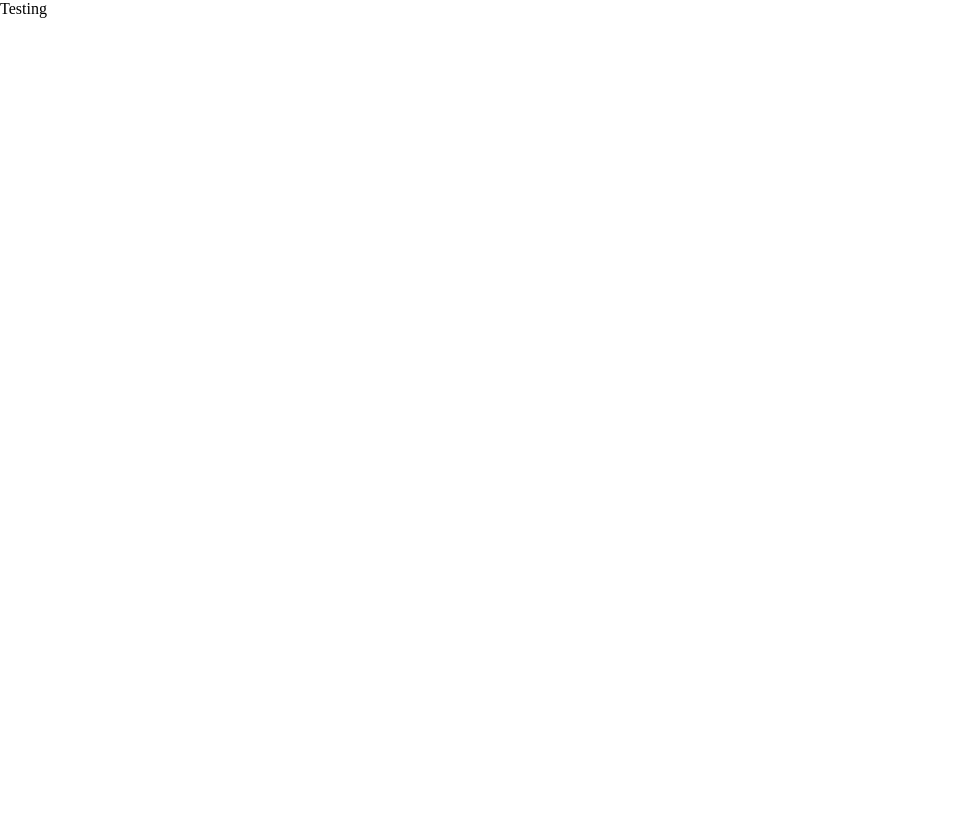
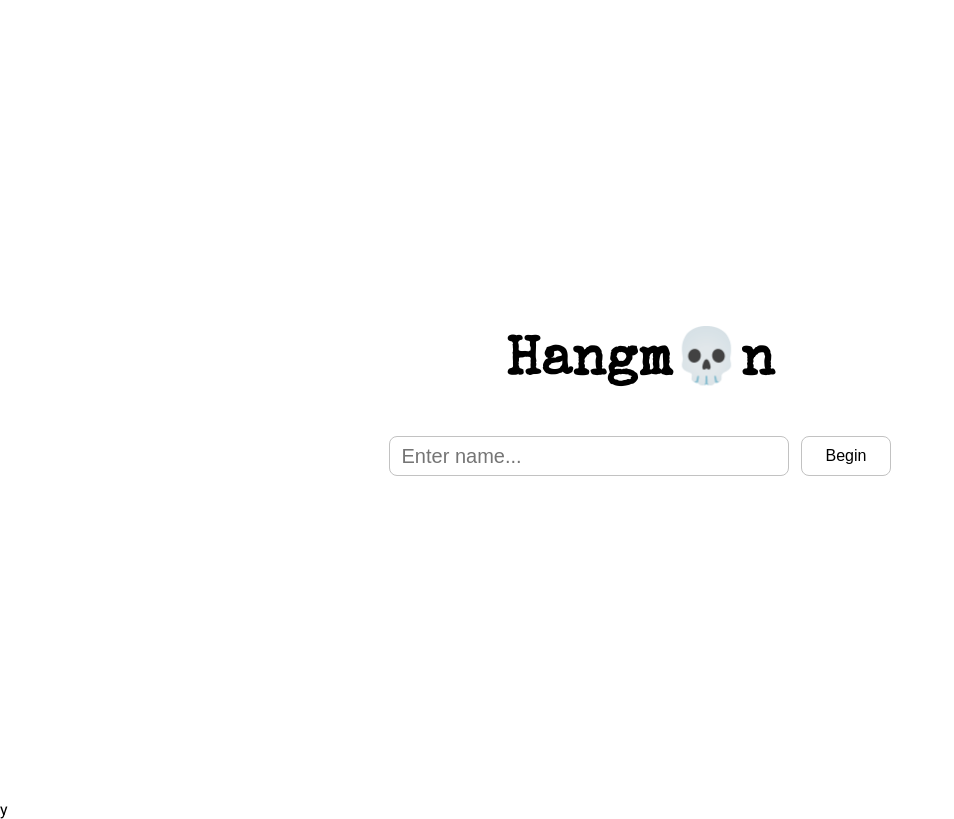
Before and after one commit to jubril-seun/hangman-game, a plain HTML site: page index.html in a window 1280 px wide. Shown: the whole page, without its empty margins (0-954 px from the left). Drawn offline with nearby package versions, Linux system fonts and the light colour scheme.

Commit message:
create welcome screen through DOM

```diff
--- a/index.html
+++ b/index.html
@@ -4,10 +4,22 @@
     <meta charset="UTF-8">
     <meta name="viewport" content="width=device-width, initial-scale=1.0">
     <link href="style.css" rel="stylesheet">
+    <link rel="preconnect" href="https://fonts.googleapis.com">
+    <link rel="preconnect" href="https://fonts.gstatic.com" crossorigin>
+    <link href="https://fonts.googleapis.com/css2?family=Roboto:ital,wght@0,100..900;1,100..900&family=Special+Elite&display=swap" rel="stylesheet">
     <script src="script.js" defer></script>
     <title>Hangman Game</title>
 </head>
 <body>
-    <p>Testing</p>
+
+    <main>
+    <header>
+        <h2>Hangm<span class="header-emoji">💀</span>n</h2>
+    </header>
+        <div class="game-board">
+            <div class="top-area"></div>
+            <div class="bottom-area"></div>
+        </div>
+    </main>
 </body>
-</html>
+</html>y
--- a/script.js
+++ b/script.js
@@ -1,5 +1,5 @@
-function createPlayer (name = "Player") {
-    let playerName = name;
+function createPlayer () {
+    let playerName = "";
     let lives = 6;
     let wins = 0;
     let losses = 0;
@@ -132,18 +132,71 @@ function createGame(){
         checkGuess,
         playRound,
         updateWord,
-        getLives: player.getLives,
-        getLosses: player.getLosses,
-        getWins: player.getWins,
-        getIsGameOver
+        // getLives: player.getLives,
+        // getLosses: player.getLosses,
+        // getWins: player.getWins,
+        getIsGameOver,
     }
 }
 
-function displayController(){
+function displayController() {
     const game = createGame();
+    const player = createPlayer();
+
+    const board = document.querySelector('.game-board');
+    const boardTop = document.querySelector('.top-area');
+
+    const gameStartInput = () => {
+        boardTop.replaceChildren();
+
+        const input = document.createElement('input');
+        input.classList.add('user-input');
+        input.id = 'user-input';
+        input.setAttribute("placeholder", "Enter name...");
+        const button = document.createElement('button');
+        button.textContent = "Begin";
+        button.classList.add('submit-btn');
+
+        boardTop.appendChild(input);
+        boardTop.appendChild(button);
+    }
+
+    gameStartInput();
+
+    const greeting = () => {
+        boardTop.replaceChildren();
+
+        boardTop.classList.remove('fade');
+        const greeting = document.createElement('h2');
+        greeting.classList.add('greeting-txt');
+        greeting.textContent = `Welcome, ${player.getPlayerName()}.`;
+
+        boardTop.appendChild(greeting);
+    }
+
+    boardTop.addEventListener('click', (e) => {
+        const submit = e.target.classList.contains('submit-btn');
+        const input = document.getElementById('user-input');
+
+        if(submit && input.value != ""){
+            player.updatePlayerName(input.value);
+            boardTop.classList.add('fade');
+
+            setTimeout(() => {
+                greeting();
+            }, 700);s
+        }
+
+        console.log(player.getPlayerName());
+    })
 
 
-}
+};
+
+
+displayController();
+
+
 
 // const game = createGame();
 
--- a/style.css
+++ b/style.css
@@ -5,5 +5,84 @@
 }
 
 body {
+    font-family: "Roboto", Arial, Helvetica, sans-serif;
+}
 
+:root {
+    --white-color: white;
+    --gray-color: rgb(194, 194, 194);
+    --black-color: black;
+    --red-color: rgb(228, 51, 51);
 }
+
+main {
+    height: 100vh;
+    display: flex;
+    flex-direction: column;
+    justify-content: center;
+    align-items: center;
+    gap: 46px;
+    /* background-color: blue; */
+}
+
+header {
+    font-family: "Special Elite";
+    display: flex;
+    justify-content: center;
+}
+
+header h2 {
+    font-size: clamp(24px, 10vw, 54px);
+}
+
+.game-board {
+    width: fit-content;
+    height: fit-content;
+}
+
+.top-area {
+    display: flex;
+    flex-direction: row;
+    justify-content: center;
+    opacity: 1;
+    transition: opacity .5s;
+    gap: 12px;
+}
+
+.user-input:focus {
+    border: none;
+    outline: 2px solid rgba(102, 138, 236, 0.436);
+}
+
+.user-input {
+    width: clamp(24px, 60vw, 400px);
+    border-radius: .5rem;
+    background-color: var(--white-color);
+    border: 1px solid var(--gray-color);
+    font-size: 20px;
+    padding-left: 12px;
+}
+
+.submit-btn {
+    padding: 10px 24px;
+    font-size: 16px;
+    font-weight: 500;
+    border-radius: .5rem;
+    background-color: var(--white-color);
+    border: 1px solid var(--gray-color);
+    cursor: pointer;
+    transition: .2s;
+}
+
+.submit-btn:hover {
+    background-color: var(--black-color);
+    color: var(--red-color);
+}
+
+.submit-btn:active {
+    scale: 96%;
+}
+
+.fade {
+    opacity: 0;
+}
```
